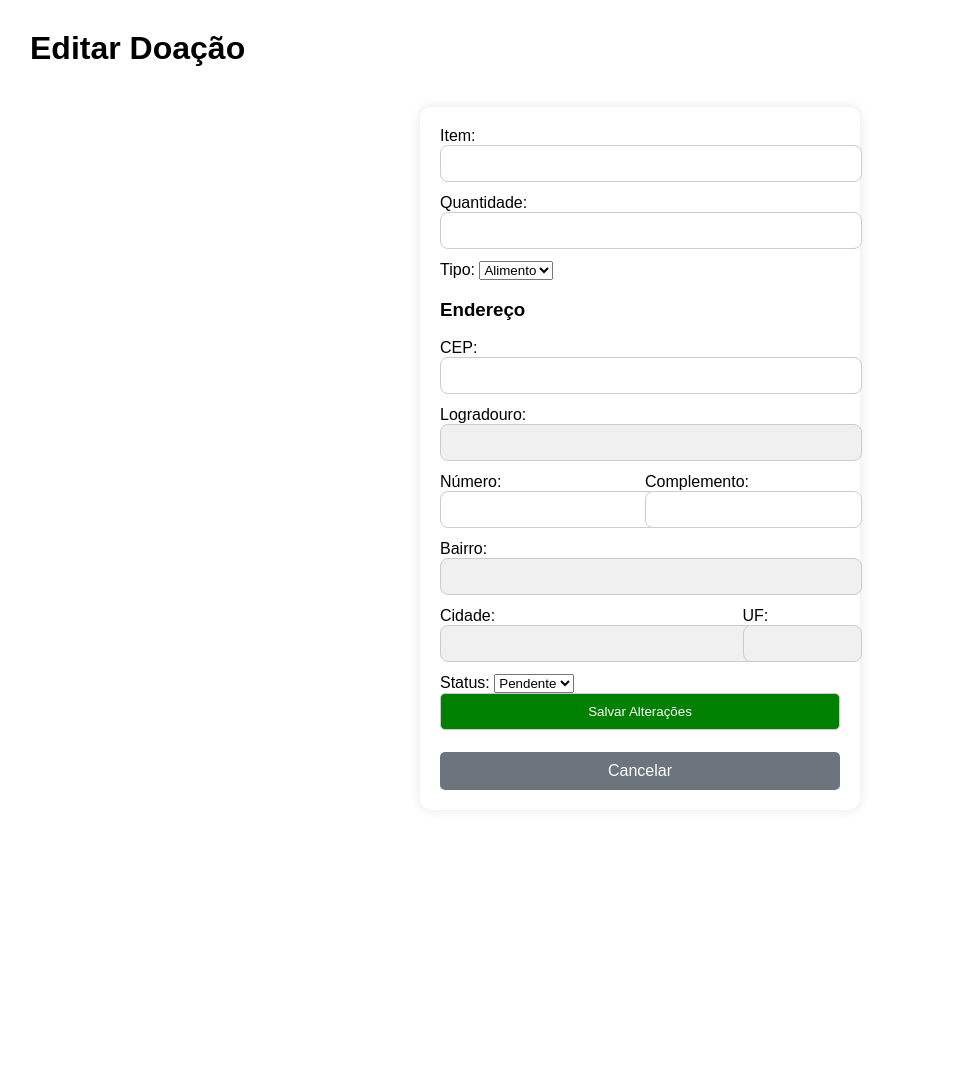
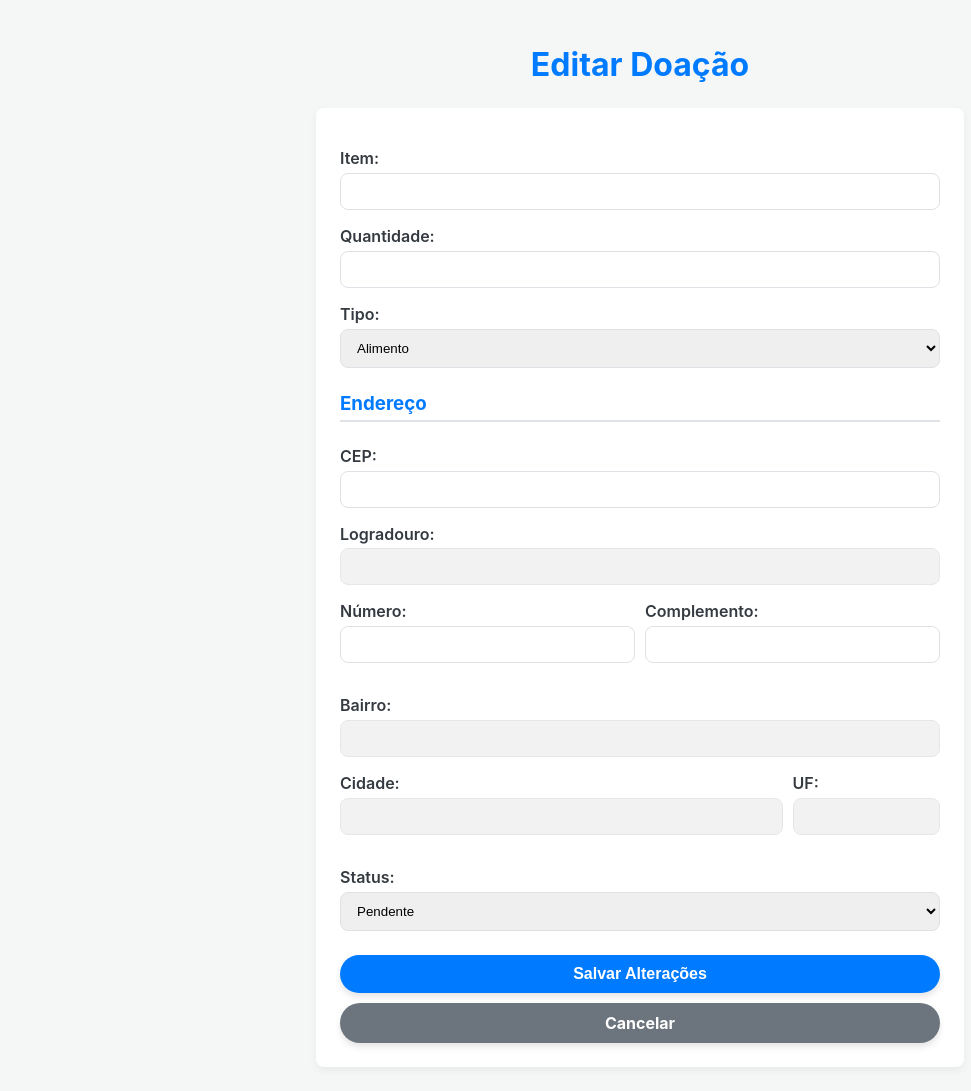
Before and after one commit to arthurzacarias/A3-Sistema-de-Gerenciamento-de-Doacoes, a FastAPI app: page /editar/1 in a window 1280 px wide. Shown: the whole page, without its empty margins (0-971 px from the left). Before the commit the page ends 790 px from the top, so only its background shows below. Run offline with FastAPI, Linux system fonts and the light colour scheme; data that the repository does not hold is empty.

Commit message:
commit 24/11 pt4
Front melhorado

```diff
--- a/app/static/style.css
+++ b/app/static/style.css
@@ -1,65 +1,315 @@
-/* Estilização simples da interface */
+:root {
+    --cor-primaria: #007bff;
+    --cor-secundaria: #28a745;
+    --cor-alerta: #ffc107;
+    --cor-erro: #dc3545;
+    --cor-voltar: #6c757d;
+    --cor-fundo-claro: #f4f7f6;
+    --cor-fundo-card: #ffffff;
+    --cor-borda: #dee2e6;
+    --cor-texto: #343a40;
+
+
+    --fonte-principal: 'Inter', sans-serif;
+
+
+    --espacamento-padrao: 1.5rem;
+    --borda-raio: 8px;
+    --sombra-card: 0 4px 8px rgba(0, 0, 0, 0.05);
+}
+
 
 body {
-font-family: Arial;
-margin: 30px;
+    font-family: var(--fonte-principal);
+    background-color: var(--cor-fundo-claro);
+    color: var(--cor-texto);
+    margin: 0;
+    padding: var(--espacamento-padrao) 0;
+    display: flex;
+    flex-direction: column;
+    align-items: center;
+    min-height: 100vh;
 }
 
-.botao {
-padding: 10px;
-background: green;
-color: white;
-text-decoration: none;
-border-radius: 5px;
+h1 {
+    color: var(--cor-primaria);
+    text-align: center;
+    margin-bottom: var(--espacamento-padrao);
+    padding: 0 15px;
+    font-size: 2rem;
 }
 
-table {
-width: 100%;
-border-collapse: collapse;
-margin-top: 20px;
+h3 {
+    margin-top: var(--espacamento-padrao);
+    margin-bottom: 0.5rem;
+    color: var(--cor-primaria);
+    border-bottom: 2px solid var(--cor-borda);
+    padding-bottom: 5px;
 }
 
-td, th {
-border: 1px solid #ccc;
-padding: 8px;
+.card {
+    background-color: var(--cor-fundo-card);
+    padding: var(--espacamento-padrao);
+    border-radius: var(--borda-raio);
+    box-shadow: var(--sombra-card);
+    width: 95%;
+    max-width: 700px;
+    margin: 10px auto;
 }
 
+
 form {
-    width: 400px;
-    margin: 40px auto;
-    padding: 20px;
-    background: #ffffff;
-    border-radius: 12px;
-    box-shadow: 0px 0px 12px rgba(0, 0, 0, 0.1);
+    background-color: var(--cor-fundo-card);
+    padding: var(--espacamento-padrao);
+    border-radius: var(--borda-raio);
+    box-shadow: var(--sombra-card);
+    width: 95%;
+    max-width: 600px;
+    display: flex;
+    flex-direction: column;
 }
 
-form input, form button {
-    width: 100%;
-    margin-bottom: 12px;
-    padding: 10px;
-    border-radius: 8px;
-    border: 1px solid #ccc;
+label {
+    margin-top: 1rem;
+    margin-bottom: 0.3rem;
+    font-weight: 600;
+    display: block;
 }
 
-button {
-    background-color: #007bff;
-    color: white;
-    border: none;
-    cursor: pointer;
+input[type="text"],
+input[type="number"],
+select {
+    width: 100%;
+    padding: 10px 12px;
+    border: 1px solid var(--cor-borda);
+    border-radius: var(--borda-raio);
+    box-sizing: border-box;
+    transition: border-color 0.3s, box-shadow 0.3s;
 }
 
-button:hover {
+input[type="text"]:focus,
+input[type="number"]:focus,
+select:focus {
+    border-color: var(--cor-primaria);
+    box-shadow: 0 0 0 3px rgba(0, 123, 255, 0.25);
+    outline: none;
+}
+
+
+input[readonly] {
+    background-color: #e9ecef;
+    cursor: default;
+    opacity: 0.8;
+}
+
+form > div[style] {
+    display: flex;
+    gap: 10px;
+    margin-bottom: 1rem;
+}
+
+form > div[style] > div {
+    flex: 1;
+}
+
+
+.botao {
+    display: inline-block;
+    padding: 10px 20px;
+    margin-top: 1.5rem;
+    font-size: 1rem;
+    font-weight: bold;
+    text-align: center;
+    text-decoration: none;
+    cursor: pointer;
+    border-radius: 50px;
+    border: none;
+    transition: all 0.3s ease;
+    box-shadow: 0 4px 6px rgba(0, 0, 0, 0.1);
+}
+
+
+.botao[type="submit"],
+.botao:not(.botao-voltar):not(.botao-excluir):not(.botao-editar) {
+    background-color: var(--cor-primaria);
+    color: white;
+}
+
+.botao[type="submit"]:hover,
+.botao:not(.botao-voltar):not(.botao-excluir):not(.botao-editar):hover {
+    background-color: #0056b3;
+    transform: translateY(-2px);
+    box-shadow: 0 6px 10px rgba(0, 0, 0, 0.15);
+}
+
+
+.botao-voltar {
+    background-color: var(--cor-voltar);
+    color: white;
+    width: 100%;
+    box-sizing: border-box;
+    display: block;
+    margin-top: 10px;
+}
+
+.botao-voltar:hover {
+    background-color: #5a6268;
+    transform: translateY(-1px);
+}
+
+
+.botao-excluir {
+    background-color: var(--cor-erro);
+    color: white;
+    margin-left: 5px;
+}
+
+.botao-excluir:hover {
+    background-color: #c82333;
+}
+
+.botao-editar {
+    background-color: var(--cor-primaria);
+    color: white;
+}
+
+.botao-editar:hover {
     background-color: #0056b3;
 }
 
-.botao-editar {
-    background-color: #0066cc;
+
+.btn-voltar {
+    display: inline-block;
+    background-color: var(--cor-secundaria);
     color: white;
-    padding: 6px 12px;
-    border-radius: 4px;
+    padding: 10px 20px;
+    margin-top: 20px;
+    border-radius: 50px;
     text-decoration: none;
+    font-weight: bold;
+    transition: background-color 0.3s;
 }
 
-.botao-editar:hover {
-    background-color: #004c99;
+.btn-voltar:hover {
+    background-color: #1e7e34;
 }
+
+
+table {
+    width: 100%;
+    max-width: 1200px;
+    border-collapse: collapse;
+    margin-top: var(--espacamento-padrao);
+    background-color: var(--cor-fundo-card);
+    border-radius: var(--borda-raio);
+    overflow: hidden;
+    box-shadow: var(--sombra-card);
+}
+
+th, td {
+    padding: 12px 15px;
+    text-align: left;
+    border-bottom: 1px solid var(--cor-borda);
+    vertical-align: top;
+}
+
+th {
+    background-color: var(--cor-primaria);
+    color: white;
+    font-weight: 700;
+    text-transform: uppercase;
+    font-size: 0.9rem;
+}
+
+
+tr:nth-child(even) {
+    background-color: #f8f9fa;
+}
+
+
+tr:last-child td {
+    border-bottom: none;
+}
+
+
+table td:last-child {
+    white-space: nowrap;
+    display: flex;
+    gap: 5px;
+    padding-top: 10px;
+}
+
+@media (max-width: 480px) {
+    form > div[style] {
+        flex-direction: column;
+        gap: 0;
+    }
+}
+
+
+@media (max-width: 768px) {
+
+    thead, th {
+        display: none;
+    }
+
+
+    tr {
+        display: block;
+        margin-bottom: 10px;
+        border: 1px solid var(--cor-borda);
+        border-radius: var(--borda-raio);
+        padding: 10px;
+        box-shadow: var(--sombra-card);
+    }
+
+
+    td {
+        display: block;
+        text-align: right;
+        border: none;
+        padding: 5px 0;
+    }
+
+
+    td::before {
+        content: attr(data-label);
+        float: left;
+        font-weight: bold;
+        text-transform: uppercase;
+        margin-right: 10px;
+    }
+
+
+    table td:last-child {
+        justify-content: flex-end;
+    }
+}
+
+.modal-overlay {
+    position: fixed;
+    top: 0;
+    left: 0;
+    width: 100%;
+    height: 100%;
+    background: rgba(0, 0, 0, 0.6);
+    display: none;
+    justify-content: center;
+    align-items: center;
+    z-index: 1000;
+}
+
+.modal-content {
+    background: var(--cor-fundo-card);
+    padding: 2rem;
+    border-radius: var(--borda-raio);
+    box-shadow: 0 10px 25px rgba(0, 0, 0, 0.2);
+    max-width: 400px;
+    width: 90%;
+    text-align: center;
+}
+
+.modal-content p {
+    margin-bottom: 1.5rem;
+    font-size: 1.1rem;
+}
```
Also changed, not shown: doacoes.db.
